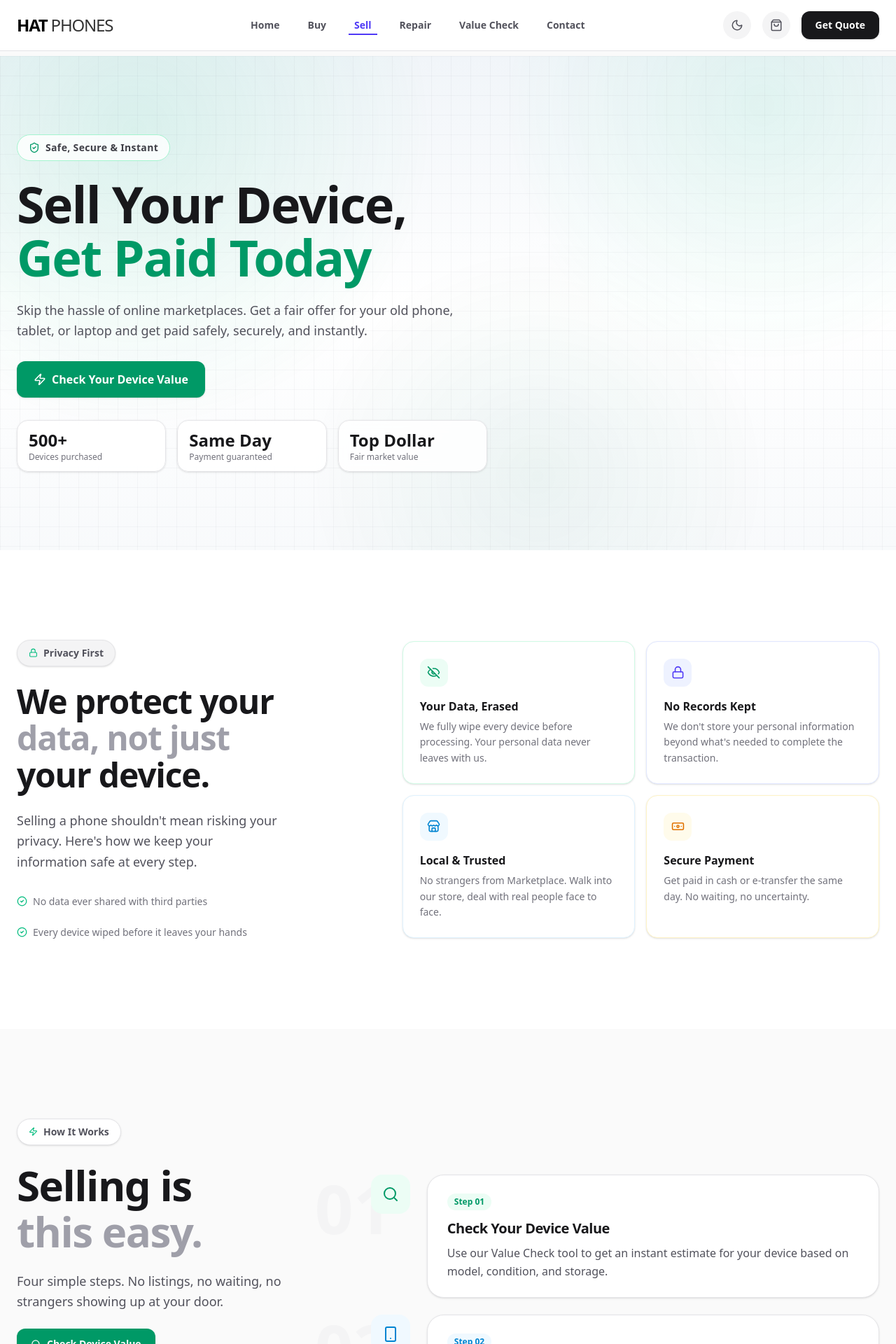
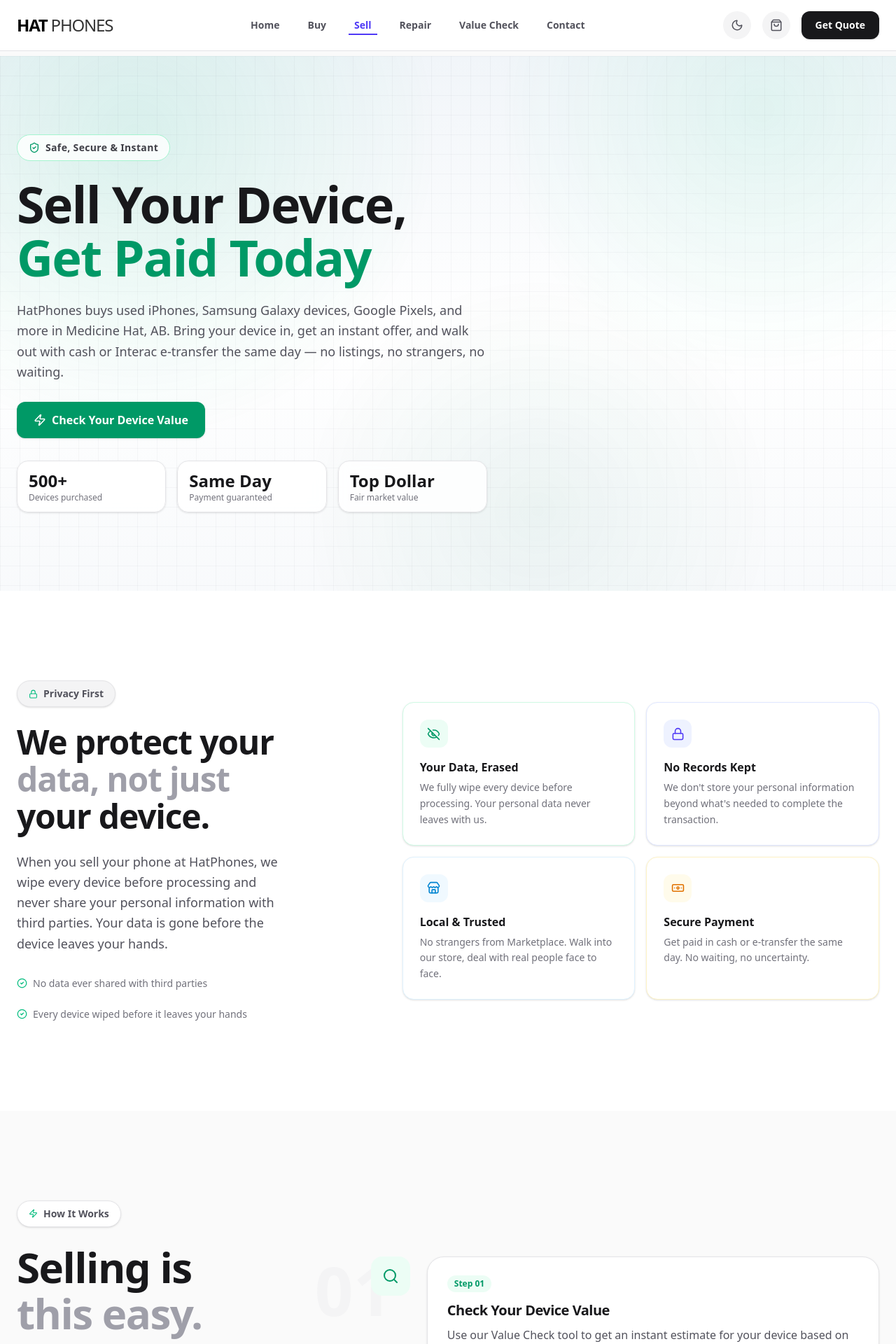
Before and after one commit to Kirito-012/hatphones, a Next.js app: page /sell in a window 1280 px wide. Shown: the top 1920 px of the page at 70% size. Built offline with nearby package versions, Linux system fonts and the light colour scheme.

Commit message:
resend domain

```diff
--- a/app/buy/page.tsx
+++ b/app/buy/page.tsx
@@ -139,7 +139,7 @@ export default async function BuyPage({
                   Shop Devices
                 </h1>
                 <p className="text-lg md:text-xl lg:text-2xl text-zinc-200/90 leading-relaxed font-medium max-w-2xl">
-                  Find huge savings on certified pre-owned phones, tablets, and MacBooks. Every device is rigorously tested to ensure complete reliability.
+                  HatPhones sells certified pre-owned iPhones, Samsung Galaxy phones, Google Pixels, tablets, and MacBooks in Medicine Hat, AB. Every device is multi-point inspected, fully unlocked, and comes with a warranty. Trade-ins accepted.
                 </p>
               </div>
             </div>
--- a/app/repair/page.tsx
+++ b/app/repair/page.tsx
@@ -329,7 +329,7 @@ export default function RepairPage() {
               </h1>
 
               <p className="mt-6 text-base md:text-lg text-zinc-600 dark:text-zinc-300 max-w-2xl leading-relaxed">
-                Fast diagnostics, transparent pricing, and same-day fixes for common issues. Pick a service below and we&apos;ll pre-fill your form.
+                HatPhones repairs iPhones, Samsung Galaxy devices, and most Android phones in Medicine Hat, AB. Screen replacements start at $79, battery swaps from $59, and charging port repairs from $49 — most jobs done same day while you wait. Diagnostics are always free.
               </p>
 
               <div className="mt-7">
@@ -392,7 +392,7 @@ export default function RepairPage() {
 
               <ScrollReveal delay={0.13} className="mt-4">
                 <p className="text-lg text-zinc-600 dark:text-zinc-400 max-w-xl">
-                  Click any service to pre-fill your booking form and skip the back-and-forth.
+                  All repairs come with a 90-day service warranty. Click any service to pre-fill your booking form.
                 </p>
               </ScrollReveal>
             </div>
--- a/app/sell/page.tsx
+++ b/app/sell/page.tsx
@@ -153,7 +153,7 @@ export default function SellPage() {
               </h1>
 
               <p className="mt-6 text-base md:text-lg text-zinc-600 dark:text-zinc-300 max-w-2xl leading-relaxed">
-                Skip the hassle of online marketplaces. Get a fair offer for your old phone, tablet, or laptop and get paid safely, securely, and instantly.
+                HatPhones buys used iPhones, Samsung Galaxy devices, Google Pixels, and more in Medicine Hat, AB. Bring your device in, get an instant offer, and walk out with cash or Interac e-transfer the same day — no listings, no strangers, no waiting.
               </p>
 
               <div className="mt-7">
@@ -234,7 +234,7 @@ export default function SellPage() {
                   transition={{ delay: 0.14 }}
                   className="text-lg text-zinc-600 dark:text-zinc-400 leading-relaxed max-w-sm"
                 >
-                  Selling a phone shouldn&apos;t mean risking your privacy. Here&apos;s how we keep your information safe at every step.
+                  When you sell your phone at HatPhones, we wipe every device before processing and never share your personal information with third parties. Your data is gone before the device leaves your hands.
                 </motion.p>
 
                 <motion.div
@@ -326,7 +326,7 @@ export default function SellPage() {
                   transition={{ delay: 0.16 }}
                   className="text-lg text-zinc-600 dark:text-zinc-400 max-w-sm leading-relaxed"
                 >
-                  Four simple steps. No listings, no waiting, no strangers showing up at your door.
+                  Four steps from check to cash. Use our Value Check tool to get an instant estimate, then drop in at 516 3rd St SE. Walk-ins welcome Monday–Friday 10 AM–6 PM, Saturday 11 AM–6 PM.
                 </motion.p>
 
                 <motion.button
```
Also changed, not shown: 1 other file (tests, documents, lock files or other folders).
